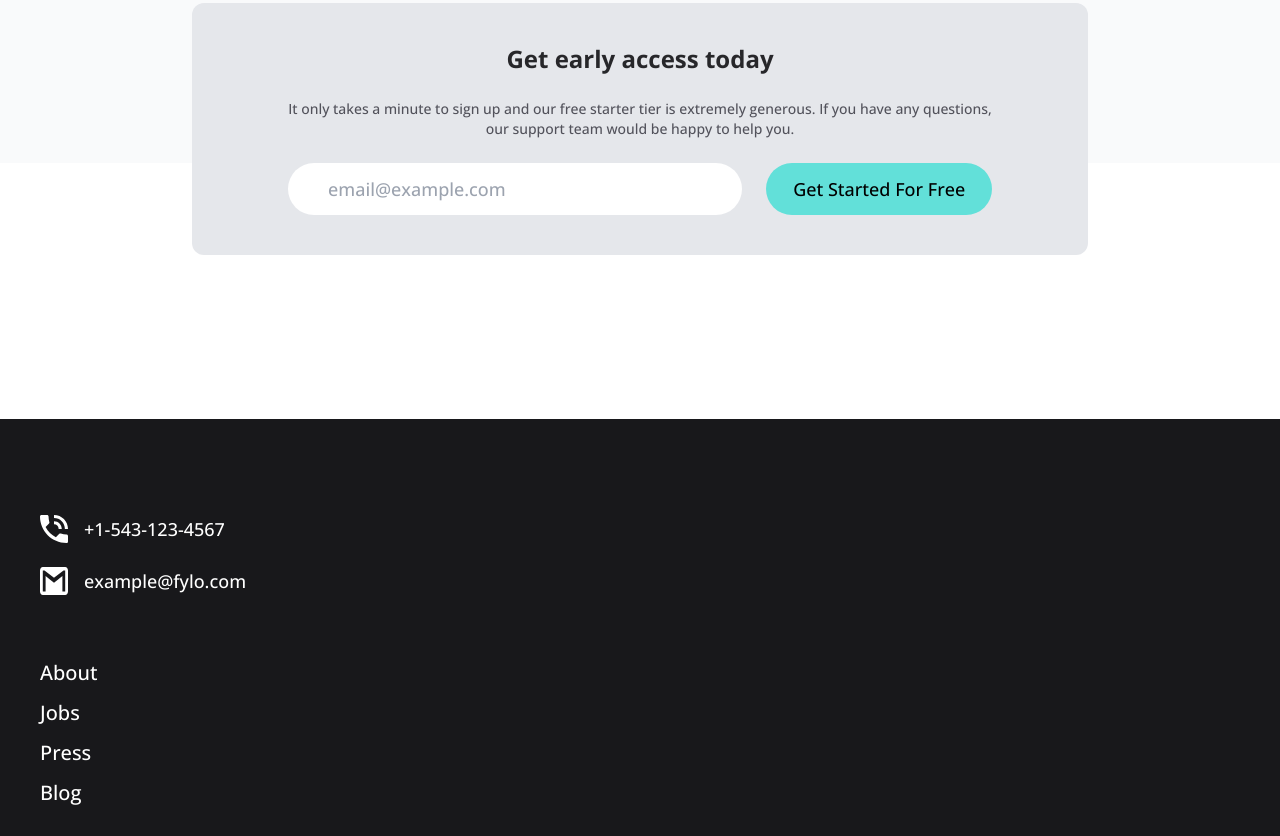
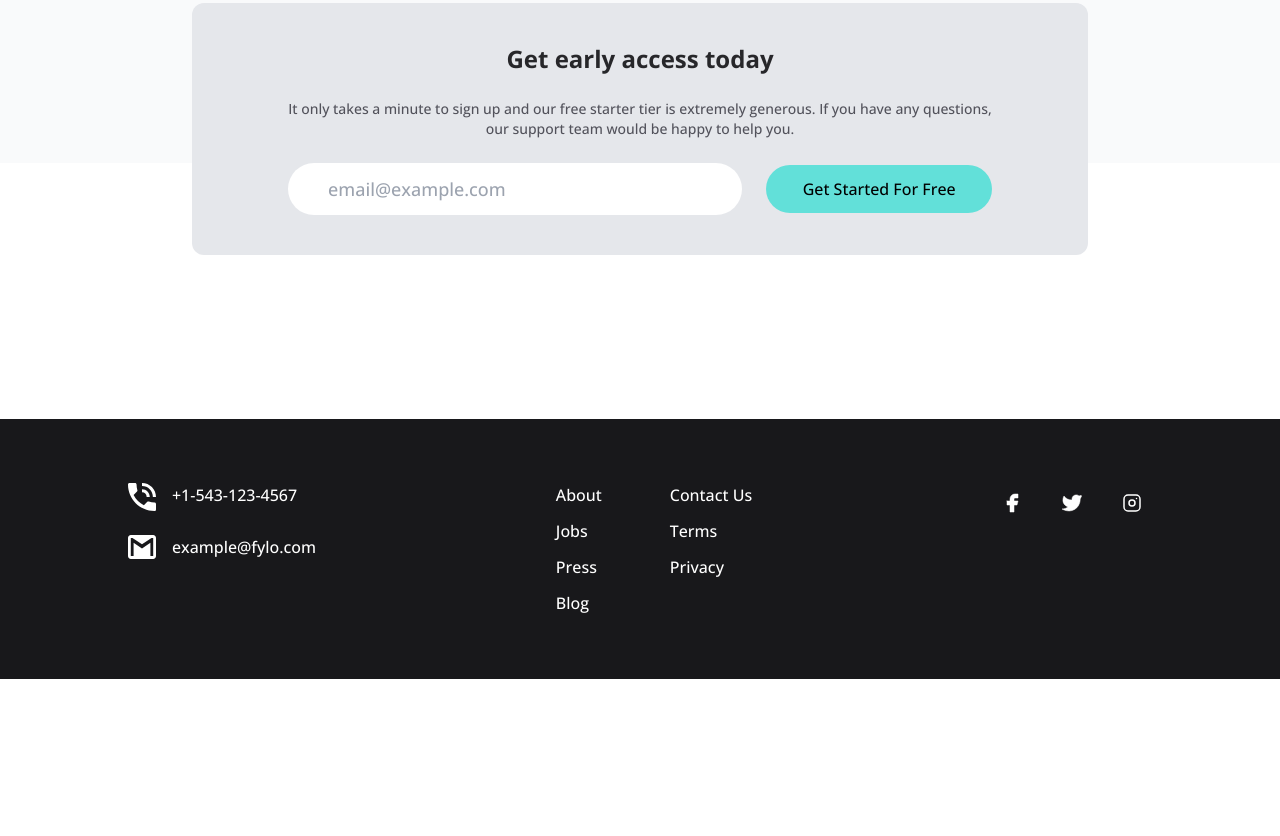
Before and after one commit to rahatulahsan/fylo-file-sharing, a website: page index.html in a window 1280 px wide. Shown: the part 2978-3814 px from the top of the page. After the commit the page ends 3657 px from the top, so only its background shows below. Drawn offline with nearby package versions, Linux system fonts and the light colour scheme.

Commit message:
Footer Completed

```diff
--- a/index.html
+++ b/index.html
@@ -192,7 +192,7 @@
             <p class="font-sans text-sm font-light text-zinc-600">It only takes a minute to sign up and our free starter tier is extremely generous. If you have any questions, our support team would be happy to help you.</p>
             <div class="flex flex-col items-center gap-6 w-full md:flex-row">
                 <input class="w-full px-10 py-3 rounded-full text-lg md:w-2/3" type="text" name="email" id="email" placeholder="email@example.com"/>
-                <button class="bg-fylocyan w-full py-3 rounded-full capitalize text-lg font-light md:w-1/3">Get Started For Free</button>
+                <button class="bg-fylocyan w-full py-3 rounded-full capitalize text-base font-light md:w-1/3">Get Started For Free</button>
             </div>
         </div>
     </div>
@@ -202,28 +202,28 @@
   <!--Footer Section Start-->
   <footer id="footer" class="bg-zinc-900">
 
-    <div class="flex flex-col gap-16 py-24 px-10">
+    <div class="flex flex-col gap-16 py-16 px-10 md:flex-row md:justify-around">
       <!--Contact Info-->
       <div class="flex flex-col gap-6">
           <div class="flex flex-row text-white space-x-4">
               <img src="./assets/images/icon-phone.svg" alt="icon-phone" class="w-7"/>
-              <p class="font-sans text-lg">+1-543-123-4567</p>
+              <p class="font-sans text-lg md:text-base">+1-543-123-4567</p>
           </div>
           <div class="flex flex-row text-white space-x-4">
               <img src="./assets/images/icon-email.svg" alt="icon-email" class="w-7"/>
-              <p class="font-sans text-lg">example@fylo.com</p>
+              <p class="font-sans text-lg md:text-base">example@fylo.com</p>
           </div>
       </div>
 
       <!--Menu Items-->
-      <div class="flex flex-col text-white gap-8">
-          <div class="flex flex-col gap-3 text-xl font-sans capitalize">
+      <div class="flex flex-col text-white gap-8 md:flex-row md:space-x-9">
+          <div class="flex flex-col gap-3 text-xl font-sans capitalize md:text-base">
               <a href="#">About</a>
               <a href="#">Jobs</a>
               <a href="#">Press</a>
               <a href="#">Blog</a>
           </div>
-          <div class="flex flex-col gap-3 text-xl font-sans capitalize">
+          <div class="flex flex-col gap-3 text-xl font-sans capitalize md:text-base">
               <a href="#">Contact Us</a>
               <a href="#">Terms</a>
               <a href="#">Privacy</a>
@@ -231,7 +231,7 @@
       </div>
 
       <!--Social Icons-->
-      <div class="flex flex-row space-x-5 mx-auto">
+      <div class="flex flex-row space-x-5">
           <a href="#"><img class="p-2 rounded-full ficon" src="./assets/images/facebook.svg" alt="facebook"/></a>
           <a href="#"><img class="p-2 rounded-full ficon" src="./assets/images/twitter.svg"/ alt="twitter"></a>
           <a href="#"><img class="p-2 rounded-full ficon" src="./assets/images/instagram.svg" alt="instagram"/></a>
```
Also changed, not shown: dist/output.css.
